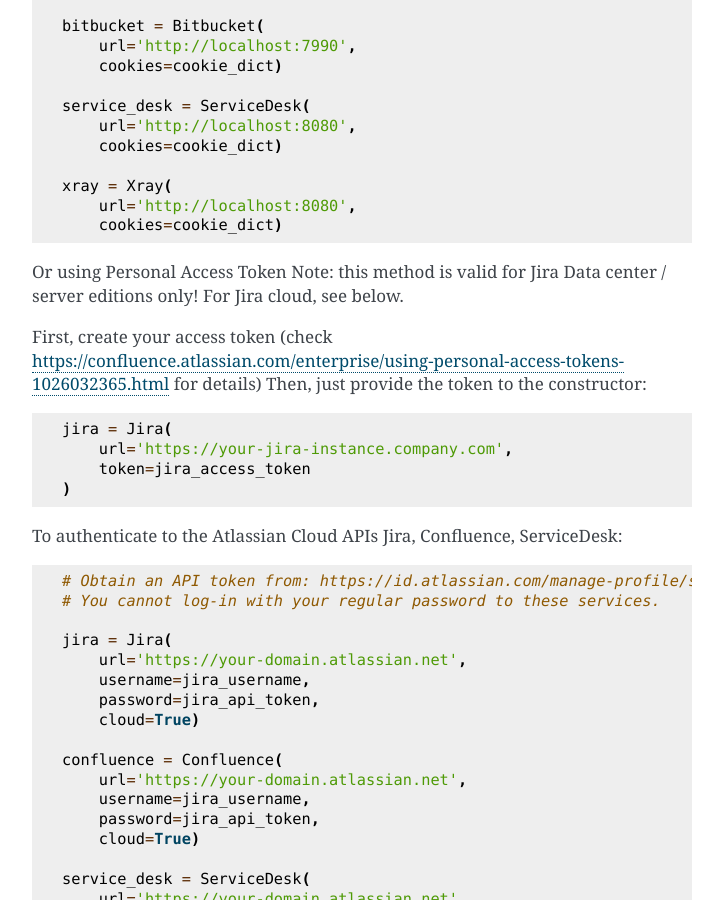
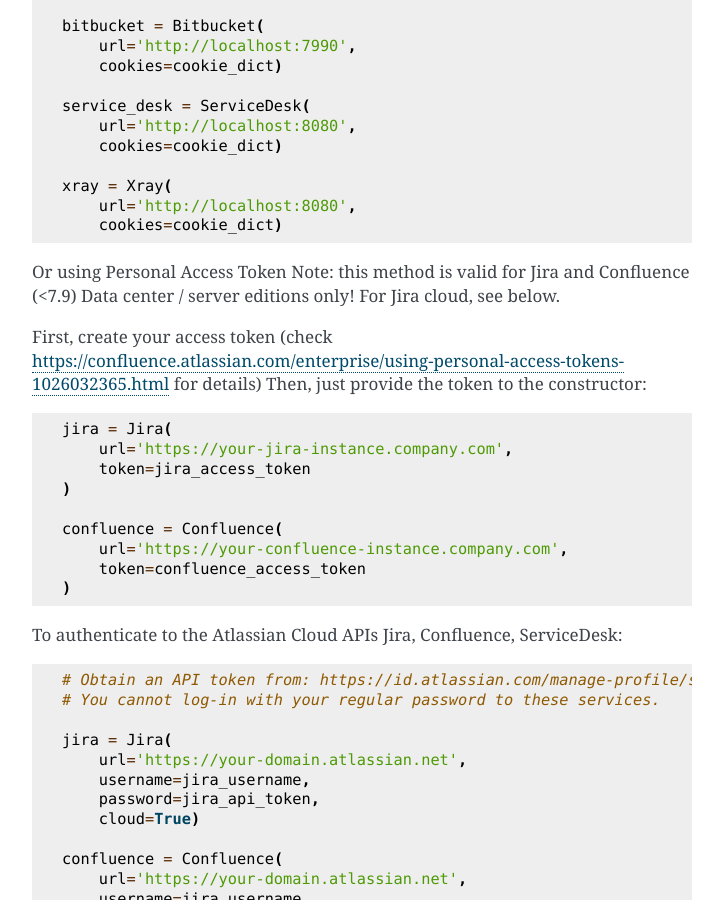
Before and after one commit to atlassian-api/atlassian-python-api, a Sphinx documentation site: the page built from docs/index.rst, in a window 1280 px wide and 900 px high, scrolled down 2917 px. Shown: the whole window, without its empty margins (388-1111 px from the left). Built offline with Sphinx 7.4.7, drawn with Linux system fonts in a browser that asks for light colours; pages that are not in the unit, such as notebooks, are missing from menus.

Commit message:
[confluence] documentation of token authentication (#1288)
Co-authored-by: Kevin Blase <kevin.blase@computacenter.com>

```diff
--- a/docs/index.rst
+++ b/docs/index.rst
@@ -161,7 +161,7 @@
         cookies=cookie_dict)
 
 Or using Personal Access Token
-Note: this method is valid for Jira Data center / server editions only! For Jira cloud, see below.
+Note: this method is valid for Jira and Confluence (<7.9) Data center / server editions only! For Jira cloud, see below.
 
 First, create your access token (check https://confluence.atlassian.com/enterprise/using-personal-access-tokens-1026032365.html for details)
 Then, just provide the token to the constructor:
@@ -171,6 +171,11 @@
    jira = Jira(
        url='https://your-jira-instance.company.com',
        token=jira_access_token
+   )
+
+   confluence = Confluence(
+       url='https://your-confluence-instance.company.com',
+       token=confluence_access_token
    )
 
 To authenticate to the Atlassian Cloud APIs Jira, Confluence, ServiceDesk:
```
